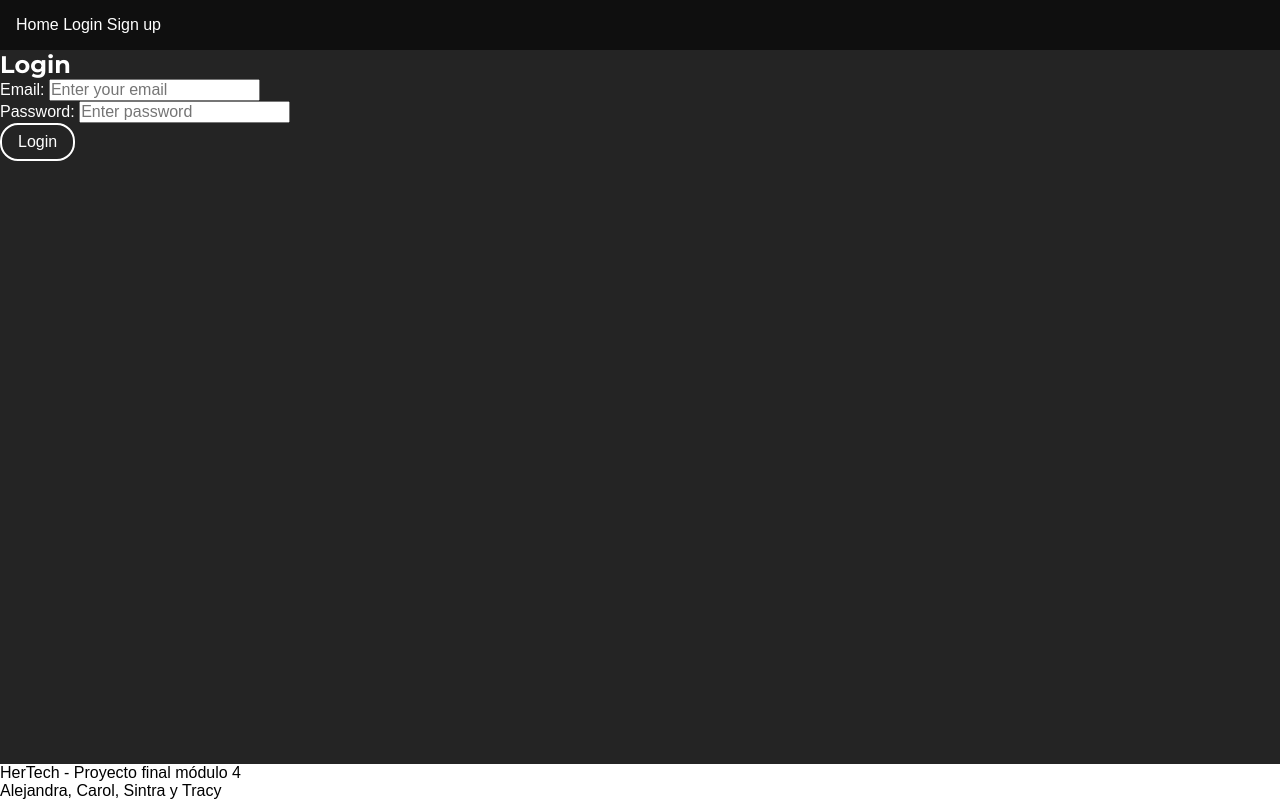
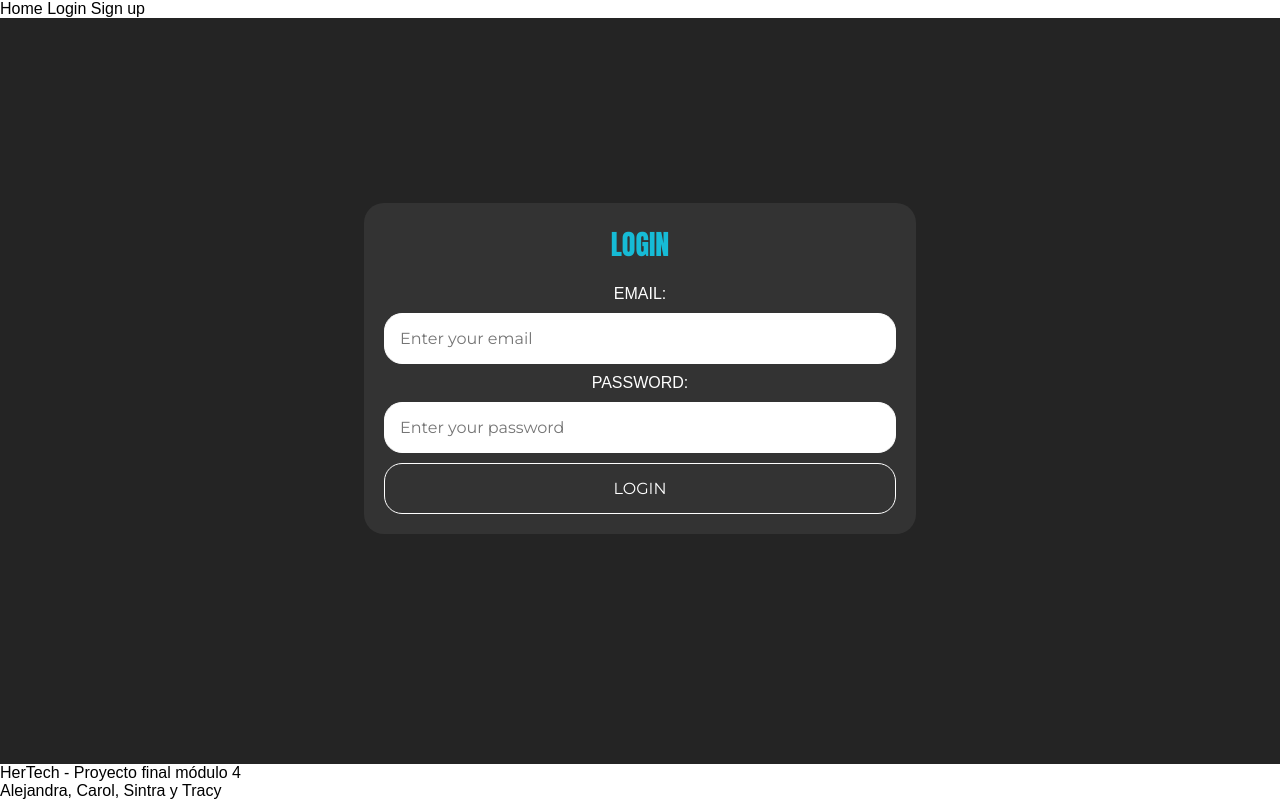
Before and after one commit to Sintraplot/proyecto-finalmod4, a website built with Vite: page index.html in a window 1280 px wide. Built offline with nearby package versions, Linux system fonts and the light colour scheme; no server answers.

Commit message:
estilado del login

```diff
--- a/src/assets/styles/main.css
+++ b/src/assets/styles/main.css
@@ -54,7 +54,7 @@ main {
   background-color: var(--white-color);
   color: var(--black-color);
 }
-
+/*
 .navbar {
   display: flex;
   color: var(--text-color);
@@ -132,7 +132,7 @@ button:hover {
 } */
 
 /* home------------------------------------------------ */
-.movies-grid {
+/*.movies-grid {
   display: grid;
   grid-template-columns: repeat(auto-fill, minmax(180px, 1fr));
   gap: 1rem;
@@ -238,7 +238,7 @@ button:hover {
 }
 
 /* Spinner styles */
-.spinner-container {
+/*.spinner-container {
   display: flex;
   flex-direction: column;
   justify-content: center;
@@ -275,7 +275,7 @@ button:hover {
 
 /*Ocultar seleccionar archivo y edit form*/
 
-.hidden {
+/*.hidden {
   display: none;
 }
 
--- a/src/assets/styles/signup-login.css
+++ b/src/assets/styles/signup-login.css
@@ -0,0 +1,69 @@
+.div-form-login {
+  display: flex;
+  align-items: center;
+  justify-content: center;
+  height: 700px;
+
+  .login-container {
+    background-color: var(--gray-color);
+    width: 80%;
+    border-radius: 20px;
+    display: flex;
+    flex-direction: column;
+    gap: 20px;
+    padding: 20px;
+    align-items: center;
+    .login-title {
+      text-transform: uppercase;
+      font-family: var(--title-font-family);
+      font-size: var(--font-size-xl);
+      color: var(--primary-color);
+    }
+
+    .form-group {
+      display: flex;
+      flex-direction: column;
+      gap: 10px;
+      align-items: center;
+      width: 100%;
+
+      .login-signup-input:focus {
+        border: var(--primary-color);
+      }
+      .login-signup-input:focus {
+        outline: none;
+        border: 2px solid var(--primary-color);
+        box-shadow: var(--light-gray-color);
+      }
+    }
+
+    .login-signup-input,
+    .button-large {
+      width: 100%;
+      box-sizing: border-box;
+      padding: 15px;
+      font-size: var(--font-size-s);
+      font-family: var(--body-font-family);
+      border-radius: var(--border-radius);
+      border: 1px solid var(--white-color);
+    }
+
+    .button-large:hover {
+      background-color: var(--hover-color);
+      border-color: var(--hover-color);
+      color: var(--primary-text-color);
+    }
+  }
+}
+
+@media (min-width: 1024px) {
+  .div-form-login {
+    width: 100%;
+    .login-container {
+      width: 40%;
+      .button-large:active {
+        background-color: var(--hover-color);
+      }
+    }
+  }
+}
--- a/src/views/login.js
+++ b/src/views/login.js
@@ -7,18 +7,19 @@ import { showSpinner } from "../utils/spinner.js";
 
 export function Login(container) {
   container.innerHTML = `
+  <div class= "div-form-login">
     <form class="login-container" id= "login-form">
             <h2 class="login-title">Login</h2>
             <div class="form-group">
-                <label for="loginEmail">Email:</label>
-                <input type="text" id="loginEmail" placeholder="Enter your email">
+                <label for="loginEmail">EMAIL:</label>
+                <input type="text" class="login-signup-input" id="loginEmail" placeholder="Enter your email">
+                <label for="loginPassword">PASSWORD:</label>
+                <input type="password" class="login-signup-input" id="loginPassword" placeholder="Enter your password">
+                <button type="submit" class="button-outline button-large">LOGIN</button>
             </div>
-            <div class="form-group">
-                <label for="loginPassword">Password:</label>
-                <input type="password" id="loginPassword" placeholder="Enter password">
-            </div>
-            <button type="submit" class="button-outline">Login</button>
+
         </form>
+    </div>
     `;
 
   const loginForm = document.getElementById("login-form");
```
